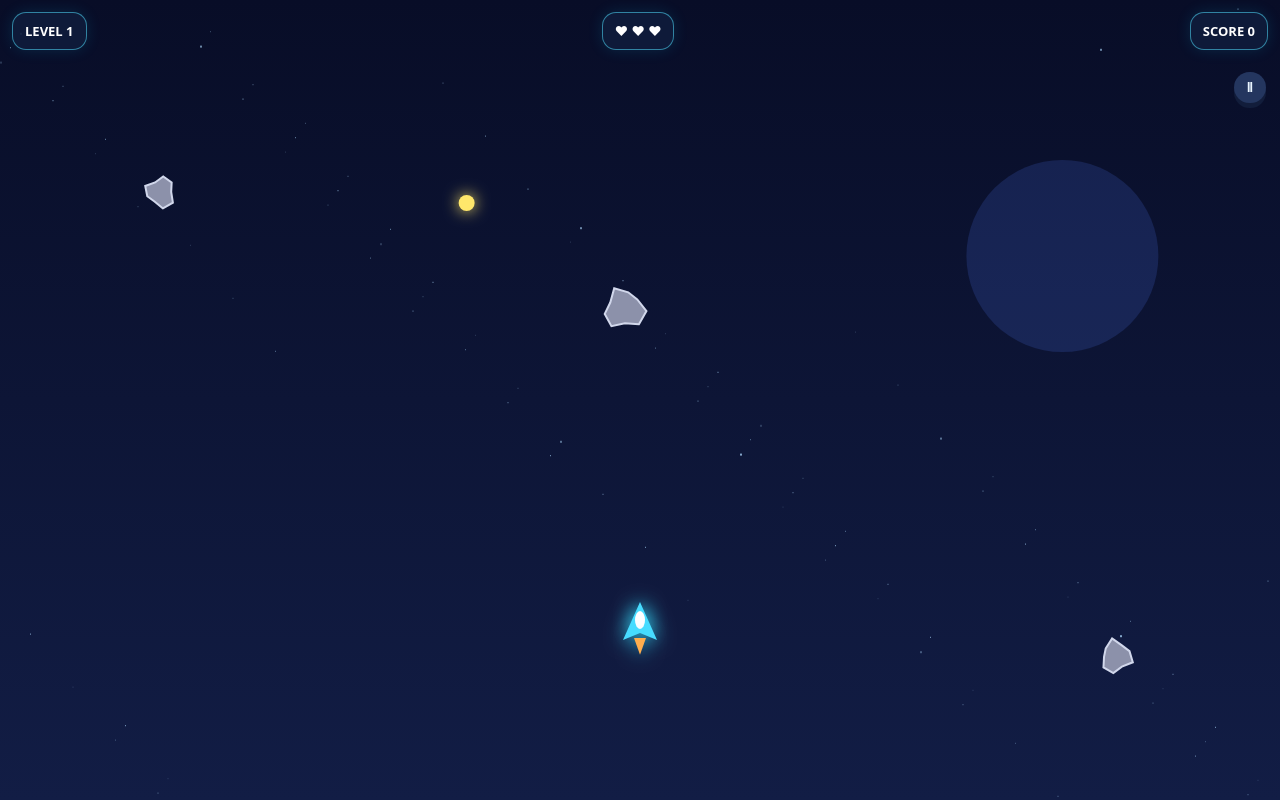
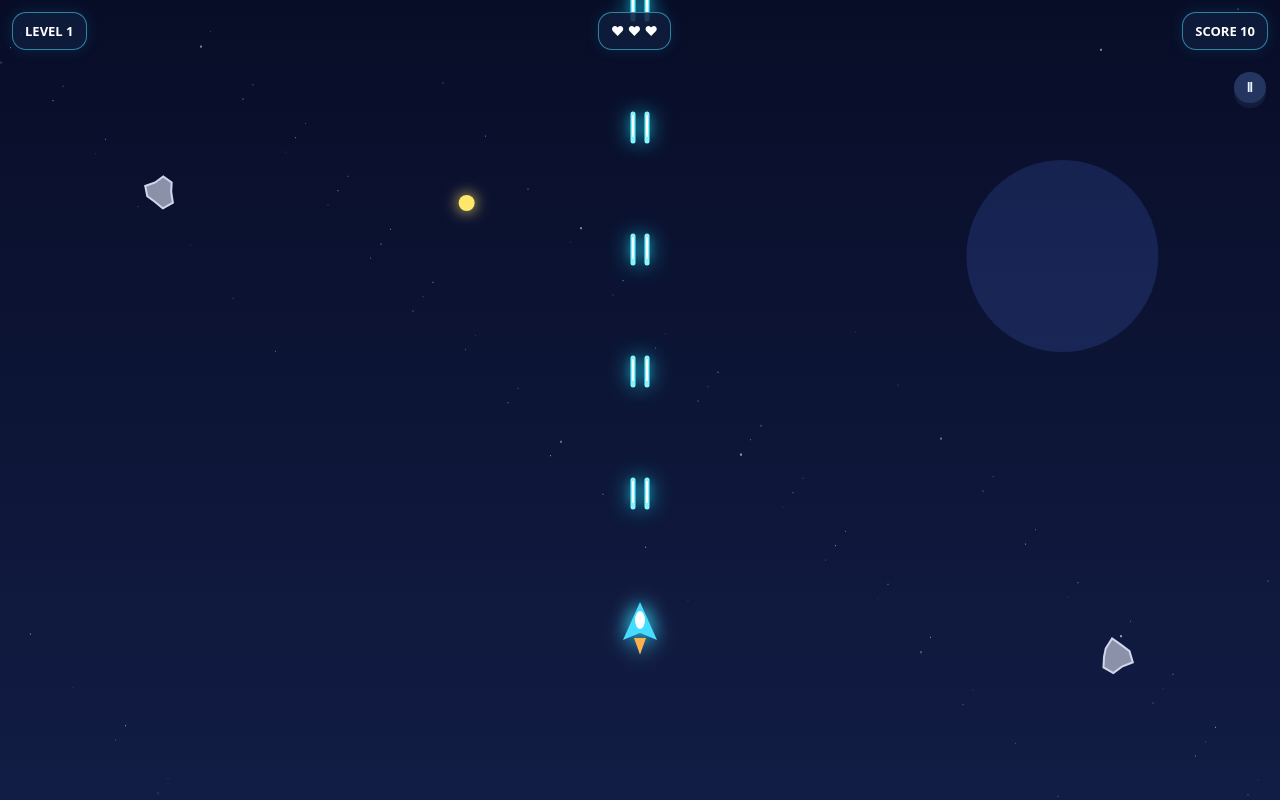
Before and after one commit to everettlandyn-sys/Star-Dodger, a plain HTML site: page index.html in a window 1280 px wide. Both pictures are taken after a click on the button "▶ PLAY". Drawn offline with Linux system fonts and the light colour scheme.

Commit message:
Add visible automatic player ship laser fire

```diff
--- a/index.html
+++ b/index.html
@@ -31,10 +31,10 @@ button.secondary{background:#24365f;color:#eaf6ff;box-shadow:0 5px 0 #121d3b}
 (()=>{
 const canvas=document.getElementById('game'),ctx=canvas.getContext('2d');
 const $=id=>document.getElementById(id);
-let W=0,H=0,dpr=1,mode='home',last=0,elapsed=0,score=0,lives=3,level=1,player,rocks=[],foes=[],shots=[],stars=[],particles=[],boss=null,bg=[],spawn=0,starSpawn=0,bossTimer=0,keys={};
+let W=0,H=0,dpr=1,mode='home',last=0,elapsed=0,score=0,lives=3,level=1,player,rocks=[],foes=[],shots=[],playerShots=[],stars=[],particles=[],boss=null,bg=[],spawn=0,starSpawn=0,bossTimer=0,fireTimer=0,keys={};
 function resize(){dpr=Math.min(devicePixelRatio||1,2);W=innerWidth;H=innerHeight;canvas.width=W*dpr;canvas.height=H*dpr;ctx.setTransform(dpr,0,0,dpr,0,0);if(player){player.x=Math.min(W-20,Math.max(20,player.x));player.y=Math.min(H-30,Math.max(80,player.y));}}
 addEventListener('resize',resize);resize();
-function reset(){score=0;lives=3;level=1;elapsed=0;rocks=[];foes=[];shots=[];stars=[];particles=[];boss=null;spawn=0;starSpawn=1;bossTimer=0;player={x:W/2,y:H*.78,r:15,inv:1};updateHud();}
+function reset(){score=0;lives=3;level=1;elapsed=0;rocks=[];foes=[];shots=[];playerShots=[];stars=[];particles=[];boss=null;spawn=0;starSpawn=1;bossTimer=0;fireTimer=0;player={x:W/2,y:H*.78,r:15,inv:1};updateHud();}
 function updateHud(){$('level').textContent='LEVEL '+level;$('lives').textContent='♥ '.repeat(lives).trim();$('score').textContent='SCORE '+score;}
 function show(id){['home','help','over','paused'].forEach(x=>$(x).classList.toggle('hidden',x!==id));}
 function start(){reset();mode='playing';show('');$('hud').classList.remove('hidden');$('pause').style.display='block';last=performance.now();requestAnimationFrame(loop);}
@@ -51,14 +51,18 @@ function burst(x,y,color){for(let i=0;i<9;i++)particles.push({x,y,vx:(Math.rando
 function hit(){if(player.inv>0)return;lives--;player.inv=1.2;burst(player.x,player.y,'#ff6588');updateHud();if(lives<=0){mode='over';$('hud').classList.add('hidden');$('pause').style.display='none';$('finalscore').textContent='SCORE '+score;$('finallevel').textContent='LEVEL '+level;show('over');}}
 function circle(a,b){return Math.hypot(a.x-b.x,a.y-b.y)<a.r+b.r;}
 function update(dt){
- elapsed+=dt;let next=1+Math.floor(elapsed/22);if(next>level){level=next;updateHud();}
+ elapsed+=dt;
+ // The ship fires automatically so its weapon is always visible while flying.
+ fireTimer-=dt;if(fireTimer<=0){playerShots.push({x:player.x-7,y:player.y-17,vy:-610,r:4,life:1.15});playerShots.push({x:player.x+7,y:player.y-17,vy:-610,r:4,life:1.15});fireTimer=.19;}let next=1+Math.floor(elapsed/22);if(next>level){level=next;updateHud();}
  spawn-=dt;if(spawn<=0){spawnRock();if(level>=2&&Math.random()<.4)spawnFoe();spawn=Math.max(.22,1.0-level*.055);}
  starSpawn-=dt;if(starSpawn<=0){spawnStar();starSpawn=2.3;}
  if(level%5===0&&!boss){bossTimer+=dt;if(bossTimer>2)makeBoss();}
  if(boss){boss.y=Math.min(100,boss.y+50*dt);boss.x+=boss.dir*(95+level*3)*dt;if(boss.x>W-55||boss.x<55)boss.dir*=-1;boss.fire-=dt;if(boss.fire<=0){for(let i=-1;i<=1;i++)shots.push({x:boss.x+i*18,y:boss.y+25,vx:i*65,vy:210+level*8,r:6});boss.fire=Math.max(.35,.9-level*.015);}if(boss.hp<=0){burst(boss.x,boss.y,'#55eaff');score+=500;boss=null;bossTimer=0;level++;updateHud();}}
  rocks.forEach(o=>o.y+=o.v*dt);foes.forEach(o=>{o.y+=o.v*dt;o.fire-=dt;if(o.fire<=0){shots.push({x:o.x,y:o.y+10,vx:(player.x-o.x)*.18,vy:190,r:5});o.fire=1.8;}});
  stars.forEach(o=>o.y+=o.v*dt);shots.forEach(o=>{o.x+=o.vx*dt;o.y+=o.vy*dt;});
+ playerShots.forEach(o=>{o.y+=o.vy*dt;o.life-=dt;});playerShots=playerShots.filter(o=>o.y>-25&&o.life>0);
  rocks=rocks.filter(o=>o.y<H+40);foes=foes.filter(o=>o.y<H+40);stars=stars.filter(o=>o.y<H+30);shots=shots.filter(o=>o.y<H+20&&o.x>-20&&o.x<W+20);
+ for(let i=playerShots.length-1;i>=0;i--){let p=playerShots[i],hitTarget=false;for(let j=foes.length-1;j>=0;j--){if(circle(p,foes[j])){let e=foes[j];foes.splice(j,1);score+=50;burst(e.x,e.y,'#ff557e');updateHud();hitTarget=true;break;}}if(!hitTarget&&boss&&circle(p,boss)){boss.hp--;burst(p.x,p.y,'#55eaff');hitTarget=true;}if(!hitTarget){for(let j=rocks.length-1;j>=0;j--){if(circle(p,rocks[j])){let r=rocks[j];rocks.splice(j,1);score+=10;burst(r.x,r.y,'#9deaff');updateHud();hitTarget=true;break;}}}if(hitTarget)playerShots.splice(i,1);}
  for(let i=rocks.length-1;i>=0;i--)if(circle(player,rocks[i])){burst(rocks[i].x,rocks[i].y,'#ff9a60');rocks.splice(i,1);hit();}
  for(let i=foes.length-1;i>=0;i--)if(circle(player,foes[i])){foes.splice(i,1);hit();}
  for(let i=stars.length-1;i>=0;i--)if(circle(player,stars[i])){score+=25;burst(stars[i].x,stars[i].y,'#ffe875');stars.splice(i,1);updateHud();}
@@ -76,6 +80,7 @@ function draw(){
  stars.forEach(o=>{ctx.shadowBlur=15;ctx.shadowColor='#ffe76b';ctx.fillStyle='#ffe76b';ctx.beginPath();ctx.arc(o.x,o.y,o.r,0,7);ctx.fill();ctx.shadowBlur=0;});
  rocks.forEach(o=>{ctx.save();ctx.translate(o.x,o.y);ctx.rotate(o.rot);ctx.fillStyle='#8c91aa';ctx.strokeStyle='#d1d7eb';ctx.lineWidth=2;ctx.beginPath();for(let k=0;k<9;k++){let a=k*Math.PI*2/9,r=o.r*(.78+Math.sin(k*4+o.rot)*.18);ctx.lineTo(Math.cos(a)*r,Math.sin(a)*r);}ctx.closePath();ctx.fill();ctx.stroke();ctx.restore();});
  foes.forEach(o=>{ctx.fillStyle='#ff557e';ctx.shadowBlur=14;ctx.shadowColor='#ff386c';ctx.beginPath();ctx.moveTo(o.x,o.y+18);ctx.lineTo(o.x-17,o.y-12);ctx.lineTo(o.x,o.y-5);ctx.lineTo(o.x+17,o.y-12);ctx.closePath();ctx.fill();ctx.shadowBlur=0;});
+ playerShots.forEach(o=>{ctx.save();ctx.lineCap='round';ctx.strokeStyle='#8ff7ff';ctx.lineWidth=5;ctx.shadowBlur=20;ctx.shadowColor='#22dfff';ctx.beginPath();ctx.moveTo(o.x,o.y+22);ctx.lineTo(o.x,o.y-5);ctx.stroke();ctx.strokeStyle='#ffffff';ctx.lineWidth=2;ctx.shadowBlur=8;ctx.beginPath();ctx.moveTo(o.x,o.y+17);ctx.lineTo(o.x,o.y-3);ctx.stroke();ctx.restore();});
  shots.forEach(o=>{ctx.strokeStyle='#ff587e';ctx.lineWidth=4;ctx.shadowBlur=12;ctx.shadowColor='#ff285d';ctx.beginPath();ctx.moveTo(o.x-o.vx*.04,o.y-o.vy*.07);ctx.lineTo(o.x,o.y);ctx.stroke();ctx.shadowBlur=0;});
  if(boss){ctx.save();ctx.translate(boss.x,boss.y);ctx.shadowBlur=25;ctx.shadowColor='#bc54ff';ctx.fillStyle='#823dcb';ctx.strokeStyle='#e1a5ff';ctx.lineWidth=3;ctx.beginPath();ctx.moveTo(0,-boss.r);ctx.lineTo(boss.r,0);ctx.lineTo(25,boss.r*.8);ctx.lineTo(-25,boss.r*.8);ctx.lineTo(-boss.r,0);ctx.closePath();ctx.fill();ctx.stroke();ctx.restore();ctx.fillStyle='#253052';ctx.fillRect(W*.2,18,W*.6,8);ctx.fillStyle='#d66cff';ctx.fillRect(W*.2,18,W*.6*(boss.hp/boss.max),8);}
  particles.forEach(p=>{ctx.globalAlpha=Math.max(0,p.t*2);ctx.fillStyle=p.color;ctx.beginPath();ctx.arc(p.x,p.y,3,0,7);ctx.fill();ctx.globalAlpha=1;});
```
